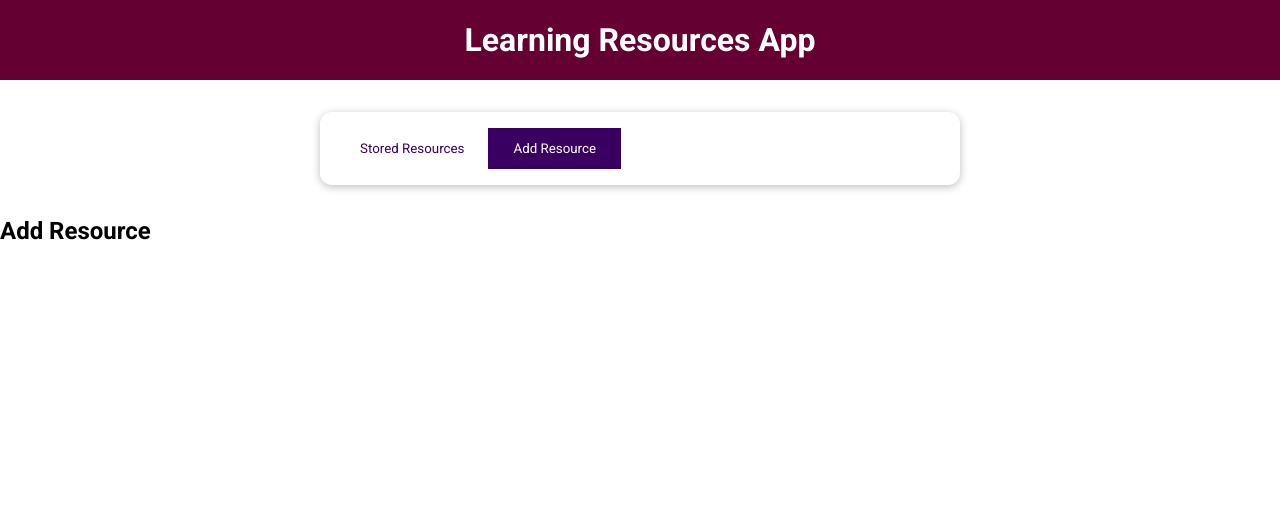
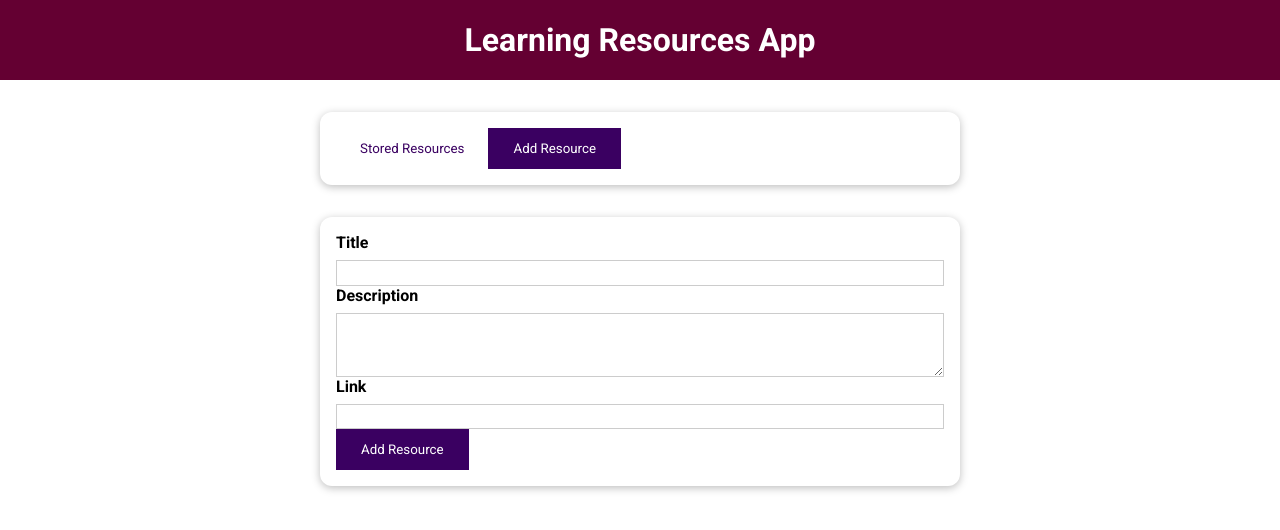
Before and after one commit to robiverdev/Vue-Learning-Resources-App, a Vue app: page / in a window 1280 px wide. Both pictures are taken after a click on the button "Add Resource". Shown: the top 530 px of the page. Built offline with nearby package versions, Linux system fonts and the light colour scheme.

Commit message:
Added form and fetching user input

```diff
--- a/src/components/UI/BaseBtn.vue
+++ b/src/components/UI/BaseBtn.vue
@@ -1,12 +1,12 @@
 <template>
-  <button :type="type" :class="mode">
+  <button :class="mode">
     <slot></slot>
   </button>
 </template>
 
 <script>
   export default {
-    props: ['type', 'mode'],
+    props: ['mode'],
   };
 </script>
 
--- a/src/components/learning-resources/AddResource.vue
+++ b/src/components/learning-resources/AddResource.vue
@@ -1,5 +1,68 @@
-<template><h2>Add Resource</h2></template>
+<template>
+  <base-card>
+    <form @submit.prevent="submitData">
+      <div class="form-controll">
+        <label for="title">Title</label>
+        <input id="title" name="title" type="text" ref="titleInput" />
+      </div>
+      <div class="form-controll">
+        <label for="description">Description</label>
+        <textarea
+          id="description"
+          name="description"
+          rows="3"
+          ref="descInput"
+        ></textarea>
+      </div>
+      <div class="form-controll">
+        <label for="link">Link</label>
+        <input id="link" name="link" type="url" ref="linkInput" />
+      </div>
+      <div>
+        <base-btn type="submit">Add Resource</base-btn>
+      </div>
+    </form>
+  </base-card>
+</template>
 
-<script></script>
+<script>
+  export default {
+    inject: ['addResource'],
+    methods: {
+      submitData() {
+        const enteredTitle = this.$refs.titleInput.value;
+        const enteredDesc = this.$refs.descInput.value;
+        const enteredLink = this.$refs.linkInput.value;
+        this.addResource(enteredTitle, enteredDesc, enteredLink);
+      },
+    },
+  };
+</script>
 
-<style scoped></style>
+<style scoped>
+  label {
+    font-weight: bold;
+    display: block;
+    margin-bottom: 0.5rem;
+  }
+
+  input,
+  textarea {
+    display: block;
+    width: 100%;
+    font: inherit;
+    padding: 0.15rem;
+    border: 1px solid #ccc;
+  }
+
+  input:focus,
+  textarea:focus {
+    outline: none;
+    border-color: #3a0061;
+    background-color: #f7ebff;
+  }
+
+  .form-control {
+    margin: 1rem 0;
+  }
+</style>
--- a/src/components/learning-resources/Resources.vue
+++ b/src/components/learning-resources/Resources.vue
@@ -10,7 +10,9 @@
       Add Resource
     </base-btn>
   </base-card>
-  <component :is="selectedTab"></component>
+  <keep-alive>
+    <component :is="selectedTab"></component>
+  </keep-alive>
 </template>
 
 <script>
@@ -44,6 +46,7 @@
     provide() {
       return {
         resources: this.storedResources,
+        addResource: this.addResource,
       };
     },
     computed: {
@@ -58,6 +61,16 @@
       setSelectedTab(tab) {
         this.selectedTab = tab;
       },
+      addResource(title, description, url) {
+        const newResource = {
+          id: new Date().toISOString(),
+          title: title,
+          description: description,
+          link: url,
+        };
+        this.storedResources.unshift(newResource);
+        this.selectedTab = 'stored-resources';
+      },
     },
   };
 </script>
```
